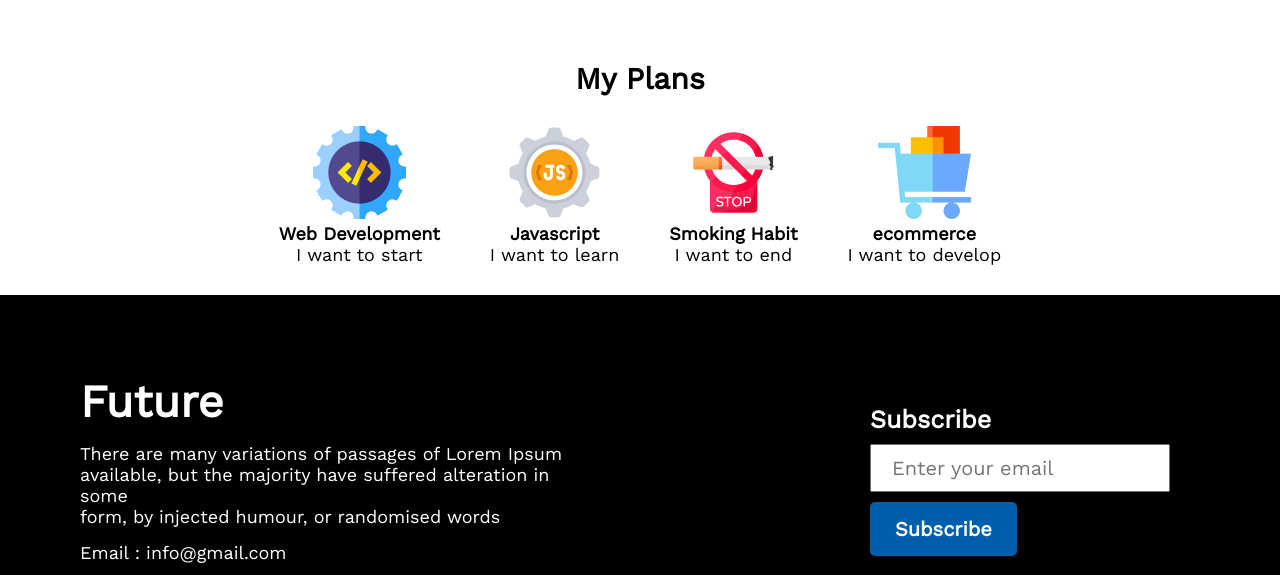
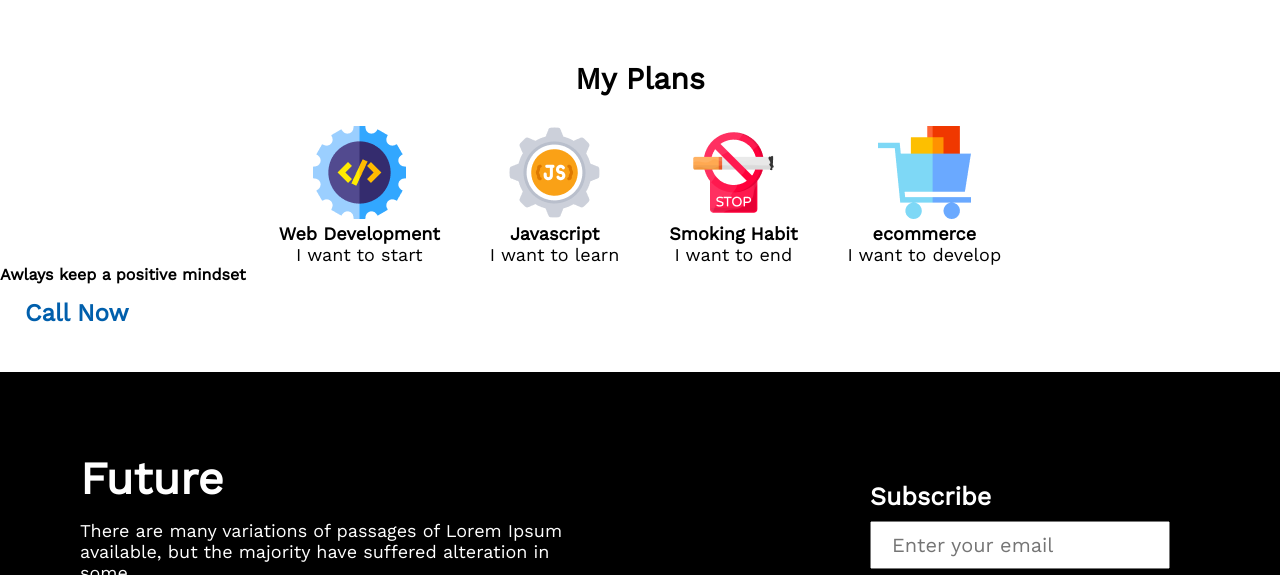
Before and after one commit to MDARH/ph-assignment-1, a plain HTML site: page index.html in a window 1280 px wide. Shown: the part 1720-2295 px from the top of the page. Drawn offline with nearby package versions, Linux system fonts and the light colour scheme.

Commit message:
Bonus work started

```diff
--- a/index.html
+++ b/index.html
@@ -55,6 +55,10 @@
                 </div>
             </div>
         </section>
+        <section>
+            <h4>Awlays keep a positive mindset</h4>
+            <button>Call Now</button>
+        </section>
     </main>
     <footer>
         <div class="future-content">
```
